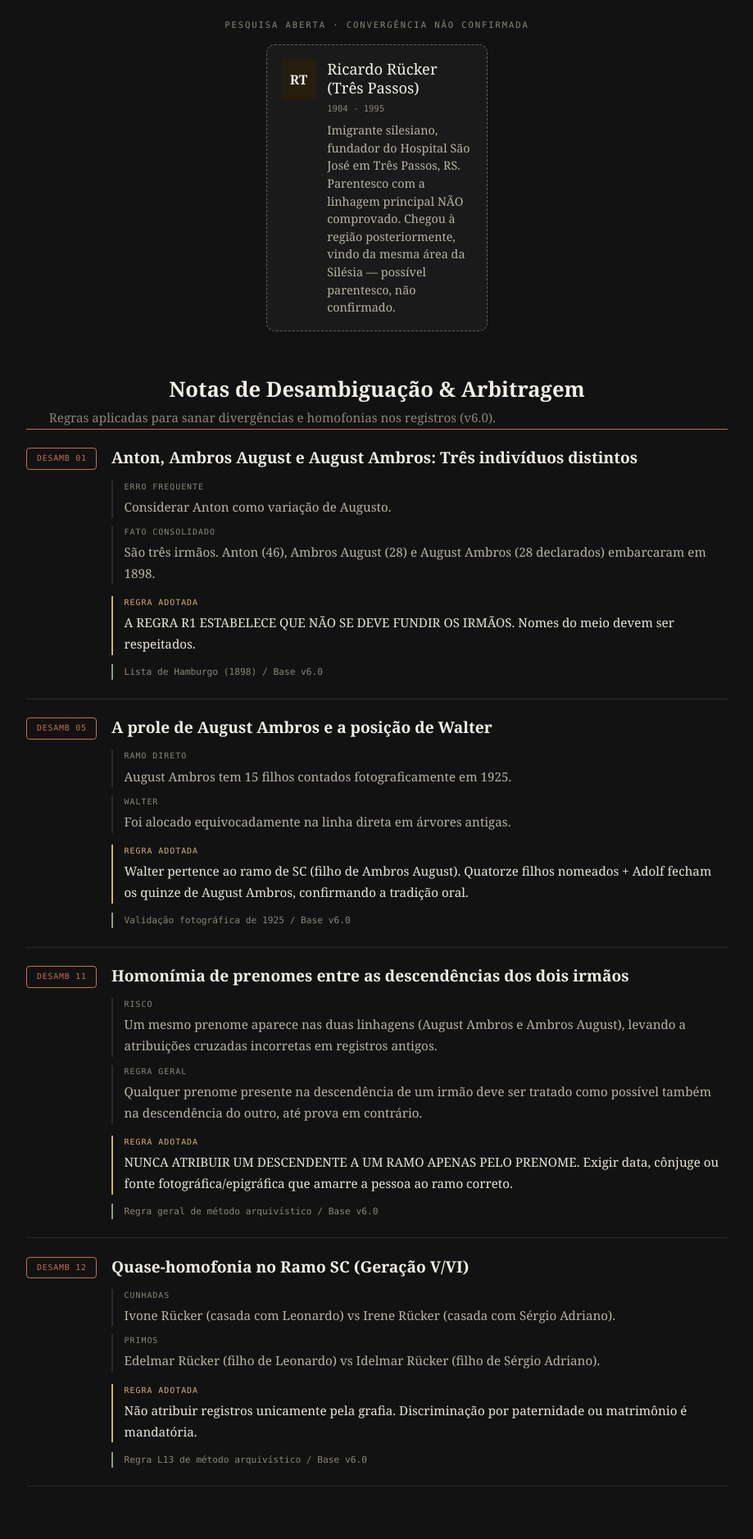
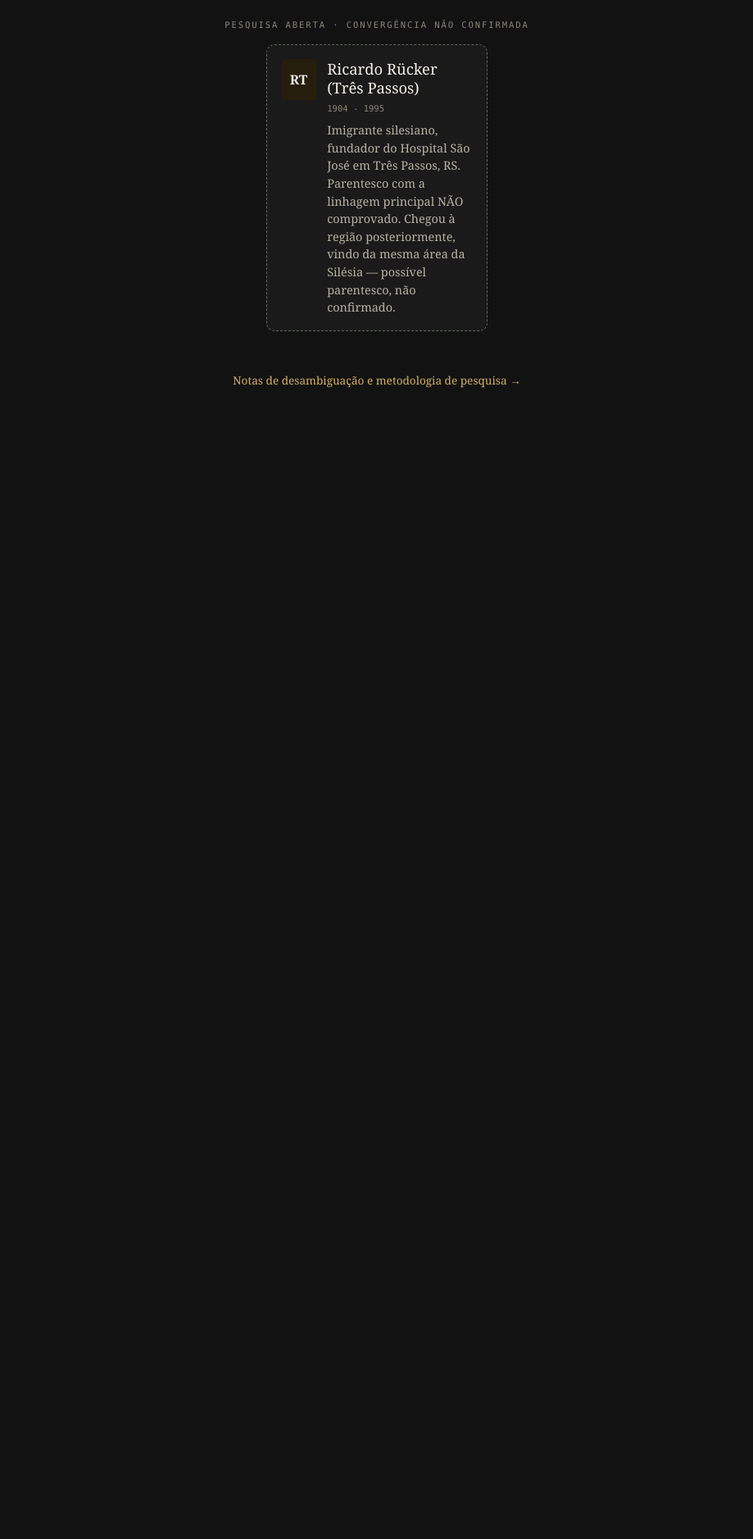
Before and after one commit to frucker-muss/frucker-muss.github.io, a Jekyll site: the page built from familia/arvore.html, in a window 1280 px wide. Shown: the part 2097-3974 px from the top of the page at 82% size, without its empty margins (180-1099 px from the left). Built offline with Jekyll 4.4.1, drawn with Linux system fonts in a browser that asks for light colours; after the commit the page ends 2637 px from its top, so only the background shows below that.

Commit message:
Move desambiguation notes to a dedicated methodology page
Notas de desambiguação/arbitragem (DESAMB 01/05/11/12) saem do fluxo
principal da árvore genealógica e passam a viver em
familia/metodologia.html, linkada discretamente ao final da árvore.
Segue a diretriz editorial do site: linguagem de processo/metodologia
não deve poluir a experiência de quem só quer conhecer a história da
família.

Co-Authored-By: Claude Sonnet 5 <noreply@anthropic.com>

```diff
--- a/familia/arvore.html
+++ b/familia/arvore.html
@@ -102,28 +102,8 @@ title: "Árvore Genealógica (v6.0)"
 .rkr-src{font-family:var(--mono);font-size:0.64rem;color:var(--mudo);margin-top:0.35rem;display:block;line-height:1.55;}
 .rkr.filtrado .rkr-fato[data-status="inf"],.rkr.filtrado .rkr-fato[data-status="hip"]{opacity:.2;}
 
-.rkr-secao{margin-top:3.4rem; width: 100%;}
-.rkr-secao h2{font-family:Georgia,serif;font-size:1.6rem;color:var(--claro);margin:0 0 0.4rem;text-align:center;}
-.rkr-secao-nota{font-size:0.95rem;color:var(--mudo);max-width:600px;margin:0 auto 1.8rem;text-align:center;}
-
-.rkr-desamb{border-top:1px solid var(--terra);}
-.rkr-item{border-bottom:1px solid var(--borda);padding:1.4rem 0;display:grid;grid-template-columns:86px 1fr;gap:1.1rem;}
-.rkr-tag{font-family:var(--mono);font-size:0.62rem;letter-spacing:.08em;color:var(--terra);
-  border:1px solid var(--terra);border-radius:4px;padding:4px 6px;height:fit-content;text-align:center;}
-.rkr-item h4{font-family:Georgia,serif;font-size:1.2rem;color:var(--claro);line-height:1.3;margin:0;}
-.rkr-versus{display:grid;gap:0.6rem;margin:0.9rem 0;}
-.rkr-lado{border-left:2px solid var(--borda);padding-left:0.85rem;font-size:0.95rem;color:var(--soft);}
-.rkr-lado b{font-family:var(--mono);font-size:0.62rem;letter-spacing:.1em;text-transform:uppercase;
-  color:var(--mudo);display:block;font-weight:normal;margin-bottom:0.2rem;}
-.rkr-regra{font-size:0.95rem;color:#e8e4da;border-left:2px solid var(--ouro);padding-left:0.85rem;margin-bottom:0.7rem;}
-.rkr-regra b{font-family:var(--mono);font-size:0.62rem;letter-spacing:.1em;text-transform:uppercase;
-  color:var(--ouro);display:block;font-weight:normal;margin-bottom:0.2rem;}
-.rkr-arbitro{font-family:var(--mono);font-size:0.7rem;color:var(--mudo);border-left:2px solid var(--sage);padding-left:0.85rem;line-height:1.7;}
-
 @media (max-width:480px){
   .rkr-cartao{width:100%;}
-  .rkr-item{grid-template-columns:1fr;gap:0.6rem;}
-  .rkr-tag{width:fit-content;}
   .rkr-detalhe{padding:1.1rem 1rem;}
   .rkr-detalhe h2{font-size:1.3rem;}
 }
@@ -147,59 +127,15 @@ title: "Árvore Genealógica (v6.0)"
 
   <div class="rkr-arvore" id="rkrArvore"></div>
 
-  <section class="rkr-secao">
-    <h2>Notas de Desambiguação & Arbitragem</h2>
-    <p class="rkr-secao-nota">Regras aplicadas para sanar divergências e homofonias nos registros (v6.0).</p>
-    <div class="rkr-desamb" id="rkrDesamb"></div>
-  </section>
+  <p style="text-align: center; font-size: 0.85rem; color: var(--mudo); margin-top: 3rem; width: 100%;">
+    <a href="{{ '/familia/metodologia.html' | relative_url }}">Notas de desambiguação e metodologia de pesquisa →</a>
+  </p>
 
 </div>
 
 <script>
 (function(){
   var DADOS = {
-    desambiguacoes: {
-      desamb01: {
-        tag: "DESAMB 01",
-        titulo: "Anton, Ambros August e August Ambros: Três indivíduos distintos",
-        lados: [
-          ["Erro Frequente", "Considerar Anton como variação de Augusto."],
-          ["Fato Consolidado", "São três irmãos. Anton (46), Ambros August (28) e August Ambros (28 declarados) embarcaram em 1898."]
-        ],
-        regra: "A REGRA R1 ESTABELECE QUE NÃO SE DEVE FUNDIR OS IRMÃOS. Nomes do meio devem ser respeitados.",
-        arbitro: "Lista de Hamburgo (1898) / Base v6.0"
-      },
-      desamb05: {
-        tag: "DESAMB 05",
-        titulo: "A prole de August Ambros e a posição de Walter",
-        lados: [
-          ["Ramo Direto", "August Ambros tem 15 filhos contados fotograficamente em 1925."],
-          ["Walter", "Foi alocado equivocadamente na linha direta em árvores antigas."]
-        ],
-        regra: "Walter pertence ao ramo de SC (filho de Ambros August). Quatorze filhos nomeados + Adolf fecham os quinze de August Ambros, confirmando a tradição oral.",
-        arbitro: "Validação fotográfica de 1925 / Base v6.0"
-      },
-      desamb11: {
-        tag: "DESAMB 11",
-        titulo: "Homonímia de prenomes entre as descendências dos dois irmãos",
-        lados: [
-          ["Risco", "Um mesmo prenome aparece nas duas linhagens (August Ambros e Ambros August), levando a atribuições cruzadas incorretas em registros antigos."],
-          ["Regra Geral", "Qualquer prenome presente na descendência de um irmão deve ser tratado como possível também na descendência do outro, até prova em contrário."]
-        ],
-        regra: "NUNCA ATRIBUIR UM DESCENDENTE A UM RAMO APENAS PELO PRENOME. Exigir data, cônjuge ou fonte fotográfica/epigráfica que amarre a pessoa ao ramo correto.",
-        arbitro: "Regra geral de método arquivístico / Base v6.0"
-      },
-      desamb12: {
-        tag: "DESAMB 12",
-        titulo: "Quase-homofonia no Ramo SC (Geração V/VI)",
-        lados: [
-          ["Cunhadas", "Ivone Rücker (casada com Leonardo) vs Irene Rücker (casada com Sérgio Adriano)."],
-          ["Primos", "Edelmar Rücker (filho de Leonardo) vs Idelmar Rücker (filho de Sérgio Adriano)."]
-        ],
-        regra: "Não atribuir registros unicamente pela grafia. Discriminação por paternidade ou matrimônio é mandatória.",
-        arbitro: "Regra L13 de método arquivístico / Base v6.0"
-      }
-    },
     pessoas: [
       {
         id: "georg", ger: "Geração I", linha: "direta", iniciais: "GR",
@@ -314,8 +250,7 @@ title: "Árvore Genealógica (v6.0)"
               { r: "G4-WR", v: "Walter (Valter) Rücker", s: "doc", src: "Base v6.0" },
               { r: "G4-HR", v: "Herberto Rücker ('Opa' Herbert) (18/01/1906 - 06/08/1999). Cônjuge: Olydia Regina Orth (1913-1979)", s: "epi", src: "Confirmado com luz rasante (Base v6.0)" },
               { r: "G4-SG", v: "Siegmund Rücker", s: "doc", src: "Base v6.0" },
-              { r: "G4-MX", v: "Max (Maximiliano) Rücker", s: "doc", src: "Base v6.0" },
-              { r: "G4-AL", v: "Albano Rücker (SC)", s: "doc", src: "Base v6.0" }
+              { r: "G4-MX", v: "Max (Maximiliano) Rücker", s: "doc", src: "Base v6.0" }
             ]
           }
         ]
@@ -383,7 +318,6 @@ title: "Árvore Genealógica (v6.0)"
   };
 
   var raiz = document.getElementById('rkrArvore');
-  var desamb = document.getElementById('rkrDesamb');
   var btnFiltro = document.getElementById('rkrFiltro');
   var raizGlobal = document.getElementById('rkrRaiz');
   var abertoId = null;
@@ -477,28 +411,6 @@ title: "Árvore Genealógica (v6.0)"
     });
   }
 
-  function renderizarDesambiguacao() {
-    var html = '';
-    for (var key in DADOS.desambiguacoes) {
-      if (DADOS.desambiguacoes.hasOwnProperty(key)) {
-        var d = DADOS.desambiguacoes[key];
-        var ladosHtml = '';
-        d.lados.forEach(function(l) { ladosHtml += '<div class="rkr-lado"><b>' + l[0] + '</b>' + l[1] + '</div>'; });
-
-        html += '<div class="rkr-item">' +
-                  '<div class="rkr-tag">' + d.tag + '</div>' +
-                  '<div>' +
-                    '<h4>' + d.titulo + '</h4>' +
-                    '<div class="rkr-versus">' + ladosHtml + '</div>' +
-                    '<div class="rkr-regra"><b>Regra Adotada</b>' + d.regra + '</div>' +
-                    '<div class="rkr-arbitro">' + d.arbitro + '</div>' +
-                  '</div>' +
-                '</div>';
-      }
-    }
-    desamb.innerHTML = html;
-  }
-
   function iniciarEventos() {
     raiz.addEventListener('click', function(ev){
       var btn = ev.target.closest('.rkr-cartao');
```
Also changed, not shown: other parts of familia/arvore.html (+0 -1 lines), familia/metodologia.html (added, +116 -0 lines).
